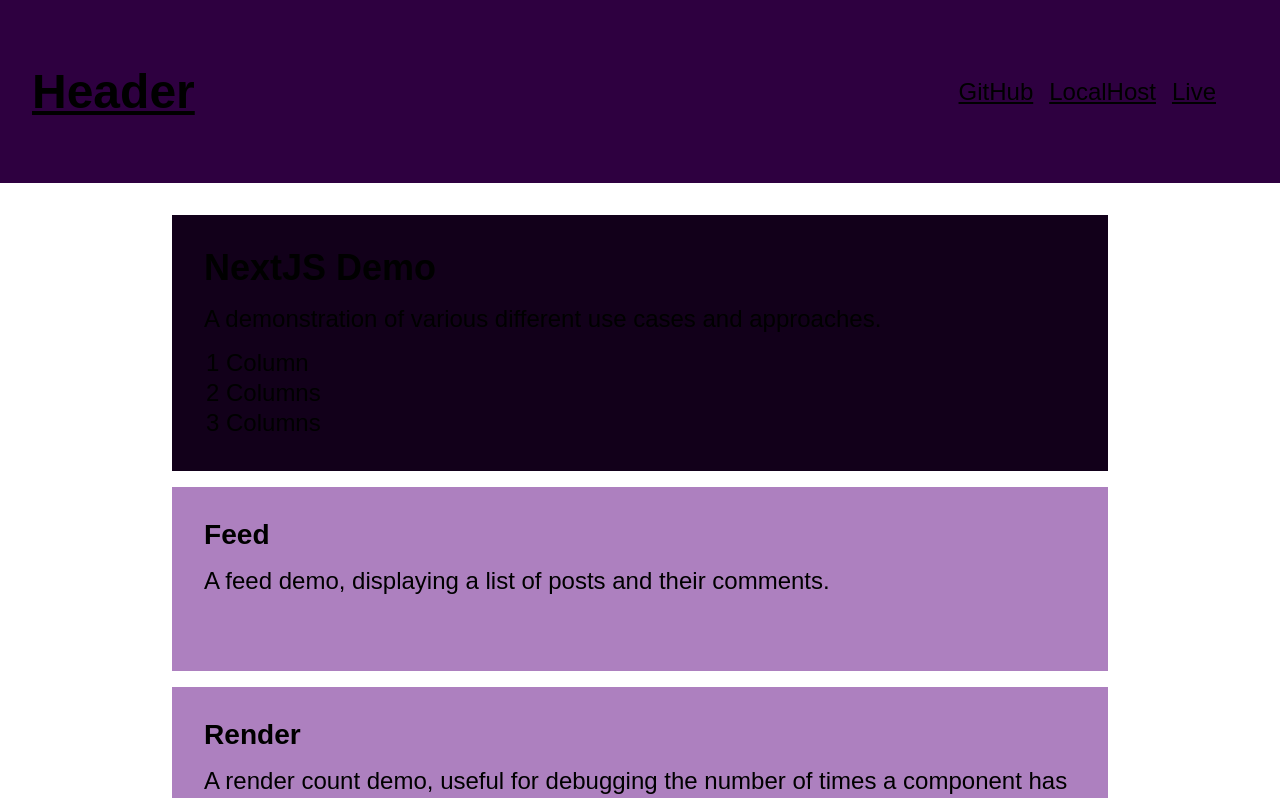
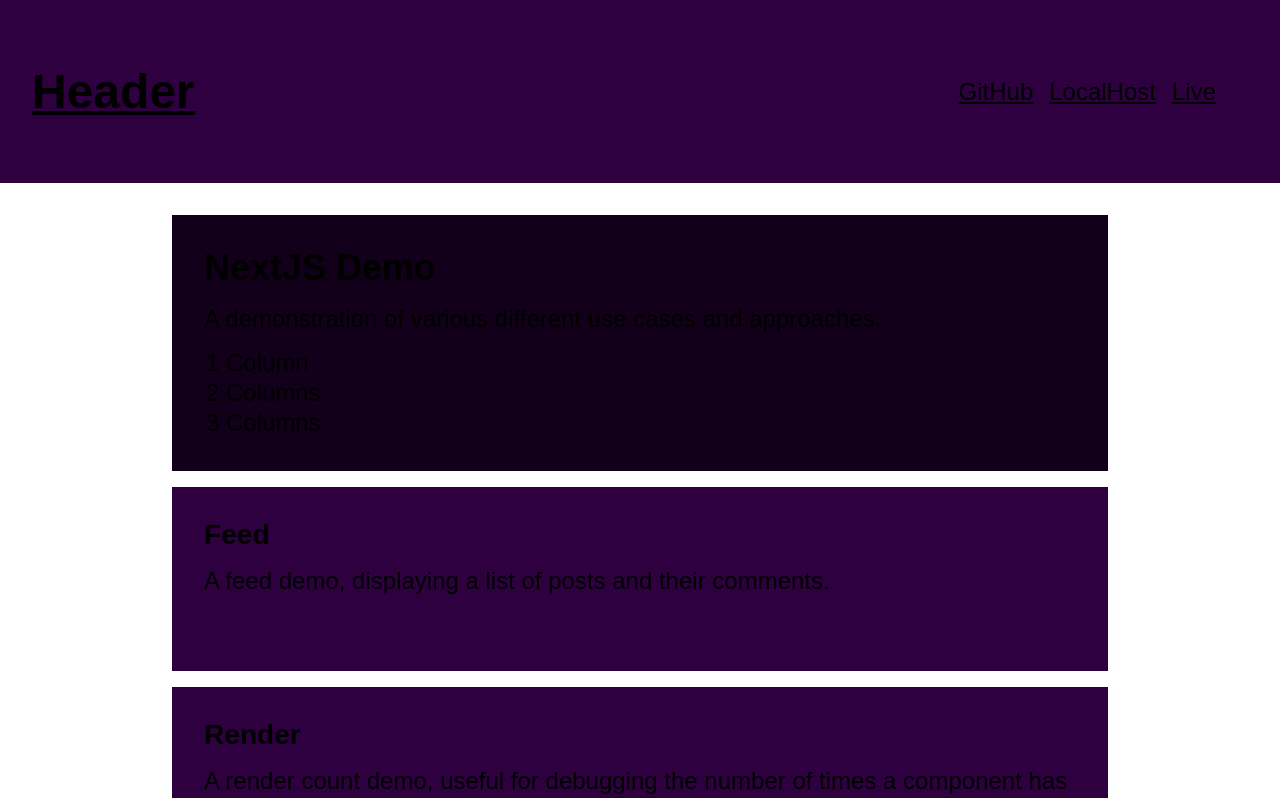
Before and after one commit to gotpop/css-2023, a Next.js app: page / in a window 1280 px wide. Shown: the top 798 px of the page. Built offline with nearby package versions, Linux system fonts and the light colour scheme.

Commit message:
Container query

```diff
--- a/src/components/Card/Card.module.css
+++ b/src/components/Card/Card.module.css
@@ -1,7 +1,7 @@
 .card {
   --local-bg: var(--hwb-grape-2);
   background: var(--local-bg);
-  color: color-contrast(var(--local-bg) vs black, white);
+  color: color-contrast(var(--local-bg) vs var(--black), var(--white));
   display: flex;
   flex-direction: column;
   padding: var(--padding);
@@ -14,13 +14,7 @@
     margin: 0 0 var(--textMB) 0;
   }
 
-  /* @container (min-width: 600px) {
-    background: var(--aqua);
-  } */
+  @container (min-width: 600px) {
+    --local-bg: var(--hwb-grape-4);
+  }
 }
-
-/* p {
-  @nest .card & {
-    color: var(--yellow);
-  }
-} */
```
